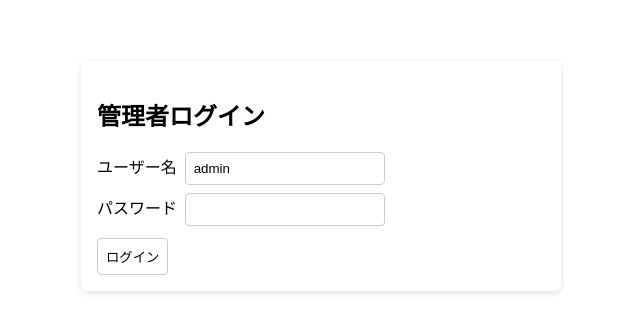
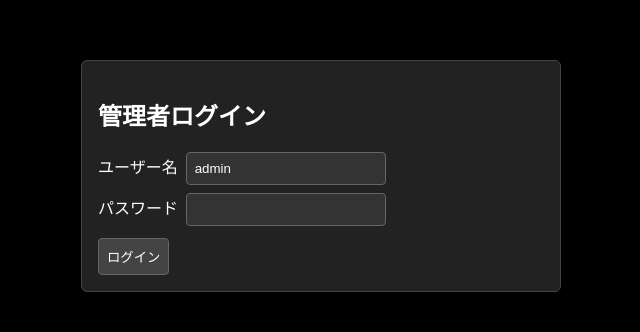
Before and after one commit to mt1-han/251024meeting_ai, a React (Vite) app: page / in a window 1280 px wide. Shown: the part 224-556 px from the top of the page, without its empty margins (319-959 px from the left). Built offline with nearby package versions, Linux system fonts and the light colour scheme; data requests are answered from the project's data file.

Commit message:
修正コミット

```diff
--- a/db.json
+++ b/db.json
@@ -6,6 +6,13 @@
       "title": "チーフ",
       "joinedAt": "2019-04-01",
       "id": "1760784673326"
+    },
+    {
+      "name": "全",
+      "department": "社長",
+      "title": "社長",
+      "joinedAt": "2025-10-01",
+      "id": "1761291206739"
     }
   ]
 }
--- a/src/App.tsx
+++ b/src/App.tsx
@@ -130,7 +130,7 @@ export default function App() {
   return (
     <div className="app">
       <header className="app-header">
-        <h1>人事管理アプリ</h1>
+        <h1>人１J事管理アプリ</h1>
         <div className="header-controls">
           <label className="api-toggle">
             <input
--- a/src/styles.css
+++ b/src/styles.css
@@ -1,22 +1,25 @@
 * { box-sizing: border-box; }
-body { font-family: system-ui, -apple-system, 'Segoe UI', Roboto, 'Helvetica Neue', Arial; margin: 0; padding: 0; }
-.app-header { display:flex; justify-content:space-between; align-items:center; padding: 12px 20px; background:#0d6efd; color:white }
-.app { min-height:100vh; }
+body { font-family: system-ui, -apple-system, 'Segoe UI', Roboto, 'Helvetica Neue', Arial; margin: 0; padding: 0; background: #000; color: #fff; }
+.app-header { display:flex; justify-content:space-between; align-items:center; padding: 12px 20px; background:#333; color:white }
+.app { min-height:100vh; background: #000; }
 .header-controls { display:flex; align-items:center; gap:12px }
 .api-toggle { display:flex; align-items:center; gap:4px; font-size:14px }
 .api-toggle input { margin:0 }
-.loading { text-align:center; padding:20px; font-size:18px; color:#666 }
+.loading { text-align:center; padding:20px; font-size:18px; color:#ccc }
 .center-card { display:flex; align-items:center; justify-content:center; min-height:100vh }
-.card { background:white; padding:16px; border-radius:6px; box-shadow:0 2px 6px rgba(0,0,0,0.12); max-width:480px; width:100% }
+.card { background:#222; padding:16px; border-radius:6px; box-shadow:0 2px 6px rgba(0,0,0,0.5); max-width:480px; width:100%; color:#fff; border:1px solid #444; }
 .toolbar { display:flex; gap:8px; padding:12px 0 }
-.table { width:100%; border-collapse:collapse }
-.table th, .table td { border:1px solid #eee; padding:8px; text-align:left }
+.table { width:100%; border-collapse:collapse; background:#111; }
+.table th, .table td { border:1px solid #444; padding:8px; text-align:left; color:#fff; }
+.table th { background:#333; }
 .actions { margin-top:12px; display:flex; gap:8px }
-input, button { padding:8px; border-radius:4px; border:1px solid #ccc }
-button { cursor:pointer; background:white }
-button:hover { background:#f5f5f5 }
-label { display:block; margin:8px 0 }
-label input { margin-left:8px; width:200px }
+input, button { padding:8px; border-radius:4px; border:1px solid #666; background:#333; color:#fff; }
+button { cursor:pointer; background:#444; }
+button:hover { background:#555; }
+button:disabled { background:#222; color:#666; cursor:not-allowed; }
+label { display:block; margin:8px 0; color:#fff; }
+label input { margin-left:8px; width:200px; }
+input::placeholder { color:#999; }
 @media (max-width: 768px) {
   .app-header h1 { font-size:16px }
   .card { margin: 12px }
```
